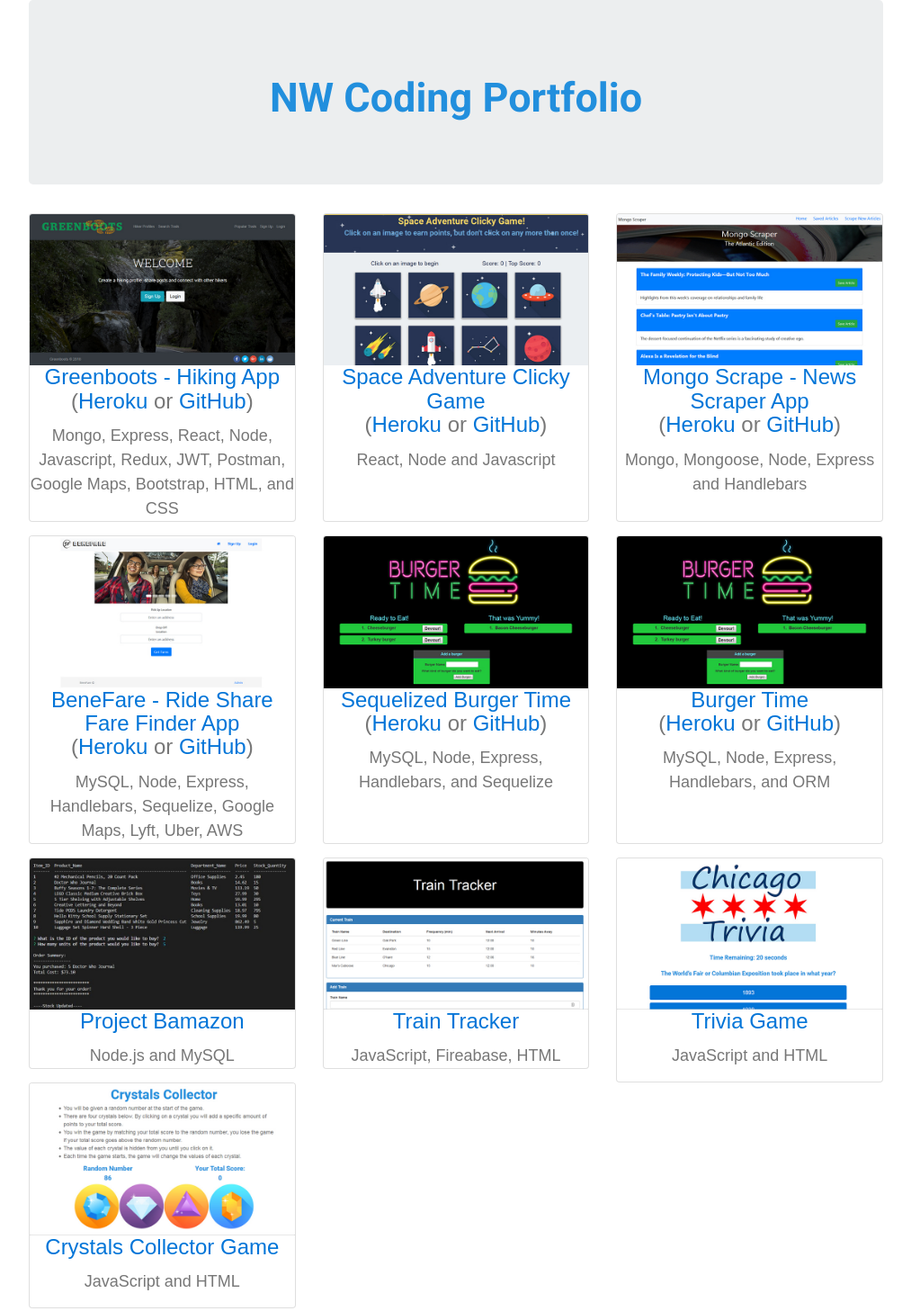
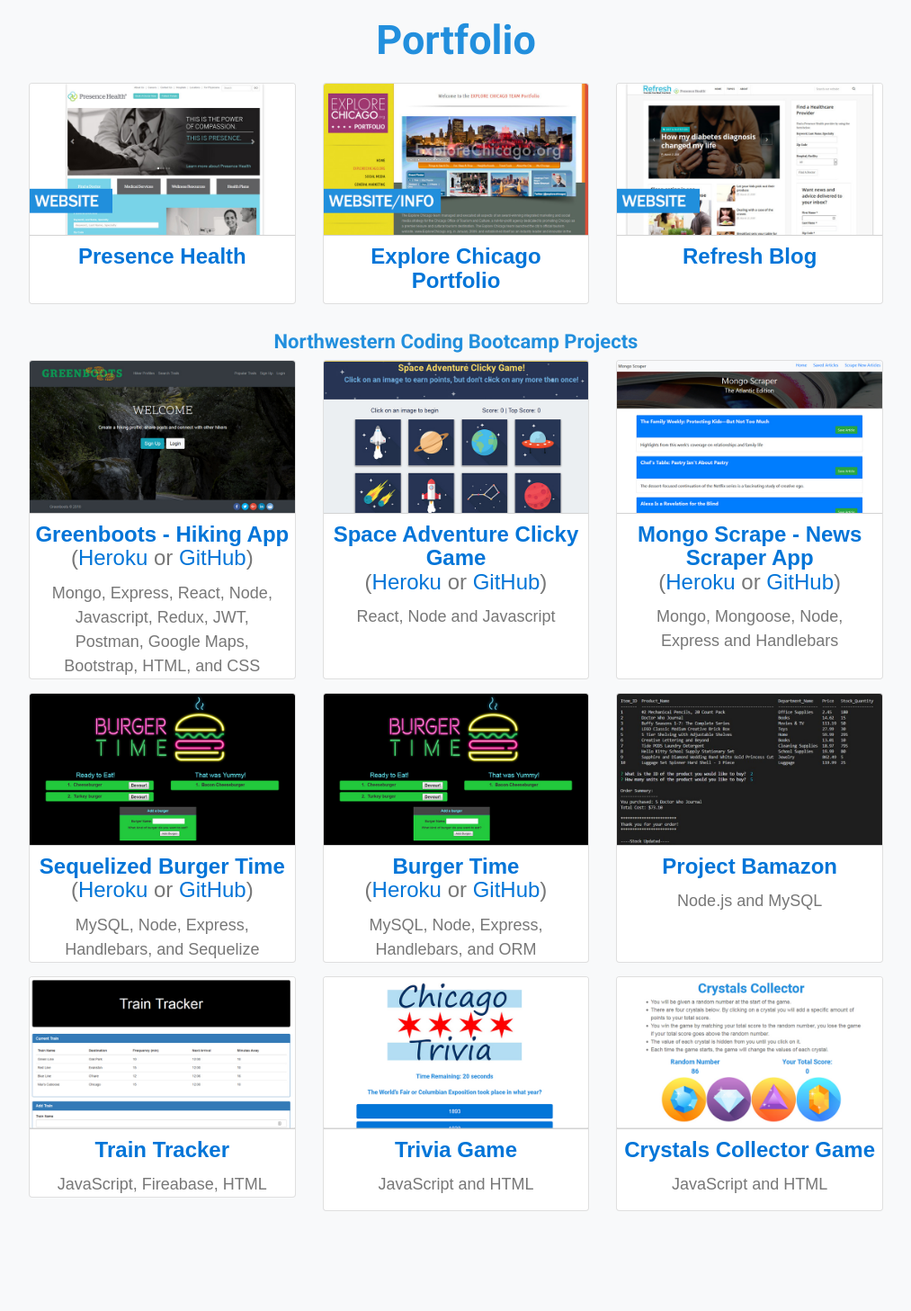
Before and after one commit to jenjenw23/jenjenw23.github.io, a plain HTML site: page index.html in a window 1280 px wide. Shown: the whole page at 90% size, without its empty margins (133-1146 px from the left). After the commit the page ends 1416 px from the top, so only its background shows below. Drawn offline with nearby package versions, Linux system fonts and the light colour scheme; files that its build step writes are made by us from their sources; a script that the page names is missing.

Commit message:
added PH, EC and Refresh

```diff
--- a/assets/css/style.css
+++ b/assets/css/style.css
@@ -1,14 +1,13 @@
 html {
-  position: relative;
-  min-height: 100%;
+	position: relative;
+	min-height: 100%;
 }
-
 body {
 	font-family: Arial, "Helvetica Neue", Helvetica, sans-serif;
 	font-size: 18px;
-/*	line-height: 34px;*/
+	/*	line-height: 34px;*/
 	color: #777;
-	background: url("../images/concrete_seamless.png");
+	background-color: #f8f9fa;
 	margin-bottom: 85px;
 }
 * {
@@ -35,7 +34,6 @@
 h2, h3 {
 	font-size: 22px;
 }
-
 .bg-faded {
 	background-color: #fff;
 }
@@ -45,13 +43,13 @@
 	text-transform: capitalize;
 	background-color: #c8ccd7;
 }
-#win, #loss, #guessleft{
+#win, #loss, #guessleft {
 	text-align: center;
 	color: #003366;
 	padding-left: 50%;
 	padding-top: 5px;
 }
-#wins h3{
+#wins h3 {
 	float: right;
 	margin-top: -55px;
 	z-index: 1;
@@ -62,12 +60,20 @@
 	border-bottom: none;
 }
 .img-fluid {
-    width: 20%;
+	width: 20%;
 }
 .btn-group-lg > .btn, .btn-lg {
-    margin-bottom: 10px;
+	margin-bottom: 10px;
 }
-
-.card-img-top{
-	width:100%;
+.card-img-top {
+	width: 100%;
 }
+.card-text {
+	padding: 0 20px 0 20px;
+}
+.card-body {
+	border-top: 1px lightgray solid;
+}
+.card-title{
+	margin-top: 10px;
+}
--- a/index.html
+++ b/index.html
@@ -20,17 +20,49 @@
 <div class="container">
   <div class="row">
     <div class="col text-center">
-      <div class="jumbotron">
-        <h1>NW Coding Portfolio</h1>
+      <h1>Portfolio</h1>
     </div>
+  </div>
+  <div class="row">
+    <div class="col-sm-4 portfolio-item text-center" style="margin-top:15px;">
+      <div class="card h-100"> <a href="https://presencehealth.org/" target="_blank"><img class="card-img-top" src="assets/images/presence-health.jpg" alt=""></a>
+        <div class="card-body">
+          <h4 class="card-title"><a href="https://presencehealth.org/" target="_blank"><strong>Presence Health</strong></a> <br>
+          </h4>
+<!--          <p class="card-text">MySQL, Node, Express, Handlebars</p>
+-->        </div>
+      </div>
+    </div>
+    <div class="col-sm-4 portfolio-item text-center" style="margin-top:15px;">
+      <div class="card h-100"> <a href="http://explorechicagoportfolio.com/" target="_blank"><img class="card-img-top" src="assets/images/explore-chicago.jpg" alt=""></a>
+        <div class="card-body">
+          <h4 class="card-title"><a href="http://explorechicagoportfolio.com/" target="_blank"><strong>Explore Chicago Portfolio</strong></a> <br>
+          </h4>
+<!--          <p class="card-text">MySQL, Node, Express, Handlebars</p>
+-->        </div>
+      </div>
+    </div>
+    <div class="col-sm-4 portfolio-item text-center" style="margin-top:15px;">
+      <div class="card h-100"> <a href="http://refresh.presencehealth.org" target="_blank"><img class="card-img-top" src="assets/images/refresh-blog.jpg" alt=""></a>
+        <div class="card-body">
+          <h4 class="card-title"><a href="http://refresh.presencehealth.org" target="_blank"><strong>Refresh Blog</strong></a></h4>
+<!--          <p class="card-text">MySQL, Node, Express, Handlebars</p>
+-->        </div>
+      </div>
+    </div>
+  </div>
+  <!---->
+  <div class="row">
+    <div class="col text-center"  style="margin-top:30px;">
+      <h2>Northwestern Coding Bootcamp Projects</h2>
       <div class="row">
         <div class="col-sm-4 portfolio-item">
           <div class="card h-100"> <a href="https://greenboots.herokuapp.com/" target="_blank"><img class="card-img-top" src="assets/images/greenboots.jpg" alt=""></a>
             <div class="card-body">
-              <h4 class="card-title"><a href="https://greenboots.herokuapp.com/" target="_blank">Greenboots - Hiking App</a> <br>
+              <h4 class="card-title"><a href="https://greenboots.herokuapp.com/" target="_blank"><strong>Greenboots - Hiking App</strong></a> <br>
                 (<a href="https://greenboots.herokuapp.com/" target="_blank">Heroku</a> or <a href="https://github.com/jenjenw23/greenboots" target="_blank">GitHub</a>) </h4>
               <div>
-                <div>Mongo, Express, React, Node, Javascript, Redux, JWT, Postman, Google Maps, Bootstrap, HTML, and CSS</div>
+                <p class="card-text">Mongo, Express, React, Node, Javascript, Redux, JWT, Postman, Google Maps, Bootstrap, HTML, and CSS</p>
               </div>
             </div>
           </div>
@@ -38,10 +70,10 @@
         <div class="col-sm-4 portfolio-item">
           <div class="card h-100"> <a href="https://quiet-anchorage-44737.herokuapp.com/" target="_blank"><img class="card-img-top" src="assets/images/space-adventure.jpg" alt=""></a>
             <div class="card-body">
-              <h4 class="card-title"><a href="https://quiet-anchorage-44737.herokuapp.com/" target="_blank">Space Adventure Clicky Game</a> <br>
+              <h4 class="card-title"><a href="https://quiet-anchorage-44737.herokuapp.com/" target="_blank"><strong>Space Adventure Clicky Game</strong></a> <br>
                 (<a href="https://quiet-anchorage-44737.herokuapp.com/" target="_blank">Heroku</a> or <a href="https://github.com/jenjenw23/clickygame" target="_blank">GitHub</a>) </h4>
               <div>
-                <div>React, Node and Javascript</div>
+                <p class="card-text">React, Node and Javascript</p>
               </div>
             </div>
           </div>
@@ -49,27 +81,27 @@
         <div class="col-sm-4 portfolio-item">
           <div class="card h-100"> <a href="https://arcane-bastion-92075.herokuapp.com/" target="_blank"><img class="card-img-top" src="assets/images/news-scraper.jpg" alt=""></a>
             <div class="card-body">
-              <h4 class="card-title"><a href="https://arcane-bastion-92075.herokuapp.com" target="_blank">Mongo Scrape - News Scraper App</a> <br>
+              <h4 class="card-title"><a href="https://arcane-bastion-92075.herokuapp.com" target="_blank"><strong>Mongo Scrape - News Scraper App</strong></a> <br>
                 (<a href="https://arcane-bastion-92075.herokuapp.com/" target="_blank">Heroku</a> or <a href="https://github.com/jenjenw23/News-Scraper" target="_blank">GitHub</a>) </h4>
               <div>
-                <div>Mongo, Mongoose, Node, Express and Handlebars</div>
+                <p class="card-text">Mongo, Mongoose, Node, Express and Handlebars</p>
               </div>
             </div>
           </div>
         </div>
-              <div class="col-sm-4 portfolio-item" style="margin-top:15px;">
+       <!-- <div class="col-sm-4 portfolio-item" style="margin-top:15px;">
           <div class="card h-100"> <a href="https://infinite-springs-40230.herokuapp.com/" target="_blank"><img class="card-img-top" src="assets/images/beneFare.jpg" alt=""></a>
             <div class="card-body">
-              <h4 class="card-title"><a href="https://infinite-springs-40230.herokuapp.com/" target="_blank">BeneFare - Ride Share Fare Finder App</a> <br>
+              <h4 class="card-title"><a href="https://infinite-springs-40230.herokuapp.com/" target="_blank"><strong>BeneFare - Ride Share Fare Finder App</strong></a> <br>
                 (<a href="https://infinite-springs-40230.herokuapp.com/" target="_blank">Heroku</a> or <a href="https://github.com/jenjenw23/Fare-Finder" target="_blank">GitHub</a>) </h4>
               <p class="card-text">MySQL, Node, Express, Handlebars, Sequelize, Google Maps, Lyft, Uber, AWS</p>
             </div>
           </div>
-        </div>
+        </div>-->
         <div class="col-sm-4 portfolio-item" style="margin-top:15px;">
           <div class="card h-100"> <a href="https://obscure-chamber-50709.herokuapp.com/" target="_blank"><img class="card-img-top" src="assets/images/burger-time.jpg" alt=""></a>
             <div class="card-body">
-              <h4 class="card-title"><a href="https://obscure-chamber-50709.herokuapp.com/" target="_blank">Sequelized Burger Time</a> <br>
+              <h4 class="card-title"><a href="https://obscure-chamber-50709.herokuapp.com/" target="_blank"><strong>Sequelized Burger Time</strong></a> <br>
                 (<a href="https://obscure-chamber-50709.herokuapp.com/" target="_blank">Heroku</a> or <a href="https://github.com/jenjenw23/Burger-App" target="_blank">GitHub</a>) </h4>
               <p class="card-text">MySQL, Node, Express, Handlebars, and Sequelize</p>
             </div>
@@ -78,7 +110,7 @@
         <div class="col-sm-4 portfolio-item" style="margin-top:15px;">
           <div class="card h-100"> <a href="https://nameless-temple-27391.herokuapp.com/" target="_blank"><img class="card-img-top" src="assets/images/burger-time.jpg" alt=""></a>
             <div class="card-body">
-              <h4 class="card-title"><a href="https://nameless-temple-27391.herokuapp.com/" target="_blank">Burger Time</a> <br>
+              <h4 class="card-title"><a href="https://nameless-temple-27391.herokuapp.com/" target="_blank"><strong>Burger Time</strong></a> <br>
                 (<a href="https://nameless-temple-27391.herokuapp.com/" target="_blank">Heroku</a> or <a href="https://github.com/jenjenw23/sequelizedBurger" target="_blank">GitHub</a>) </h4>
               <p class="card-text">MySQL, Node, Express, Handlebars, and ORM</p>
             </div>
@@ -87,7 +119,7 @@
         <div class="col-sm-4 portfolio-item text-center" style="margin-top:15px;">
           <div class="card h-100"> <a href="https://github.com/jenjenw23/Bamazon" target="_blank"><img class="card-img-top" src="assets/images/bamazon.jpg" alt=""></a>
             <div class="card-body">
-          <h4 class="card-title"> <a href="https://github.com/jenjenw23/Bamazon" target="_blank">Project Bamazon</a> </h4>
+              <h4 class="card-title"> <a href="https://github.com/jenjenw23/Bamazon" target="_blank"><strong>Project Bamazon</strong></a> </h4>
               <p class="card-text">Node.js and MySQL</p>
             </div>
           </div>
@@ -95,16 +127,15 @@
         <div class="col-sm-4 portfolio-item text-center" style="margin-top:15px;">
           <div class="card h-100"> <a href="https://jenjenw23.github.io/TrainApp/"><img class="card-img-top" src="assets/images/train-tracker.jpg" alt=""></a>
             <div class="card-body">
-          <h4 class="card-title"> <a href="https://jenjenw23.github.io/TrainApp/">Train Tracker</a> </h4>
+              <h4 class="card-title"> <a href="https://jenjenw23.github.io/TrainApp/"><strong>Train Tracker</strong></a> </h4>
               <p class="card-text">JavaScript, Fireabase, HTML</p>
             </div>
           </div>
         </div>
-
         <div class="col-sm-4 portfolio-item text-center">
           <div style="margin-top:15px;" class="card h-100"> <a href="https://jenjenw23.github.io/TriviaGame/" target="_blank"><img class="card-img-top" src="assets/images/chicago-trivia.jpg" alt=""></a>
             <div class="card-body">
-          <h4 class="card-title"> <a href="https://jenjenw23.github.io/TriviaGame/" target="_blank">Trivia Game</a> </h4>
+              <h4 class="card-title"> <a href="https://jenjenw23.github.io/TriviaGame/" target="_blank"><strong>Trivia Game</strong></a> </h4>
               <p class="card-text">JavaScript and HTML</p>
             </div>
           </div>
@@ -112,7 +143,7 @@
         <div class="col-sm-4 portfolio-item text-center">
           <div style="margin-top:15px;" class="card h-100"> <a href="https://jenjenw23.github.io/week-4-game/" target="_blank"><img class="card-img-top" src="assets/images/crystals.jpg" alt=""></a>
             <div class="card-body">
-          <h4 class="card-title"> <a href="https://jenjenw23.github.io/week-4-game/" target="_blank">Crystals Collector Game</a> </h4>
+              <h4 class="card-title"> <a href="https://jenjenw23.github.io/week-4-game/" target="_blank"><strong>Crystals Collector Game</strong></a> </h4>
               <p class="card-text">JavaScript and HTML</p>
             </div>
           </div>
```
Also changed, not shown: assets/images/achladokambiton.jpg (added), assets/images/explore-chicago.jpg (added), assets/images/jira-service-desk.jpg (added), assets/images/presence-health.jpg (added), assets/images/refresh-blog.jpg (added). Lines whose indentation alone changed are shown as unchanged.
